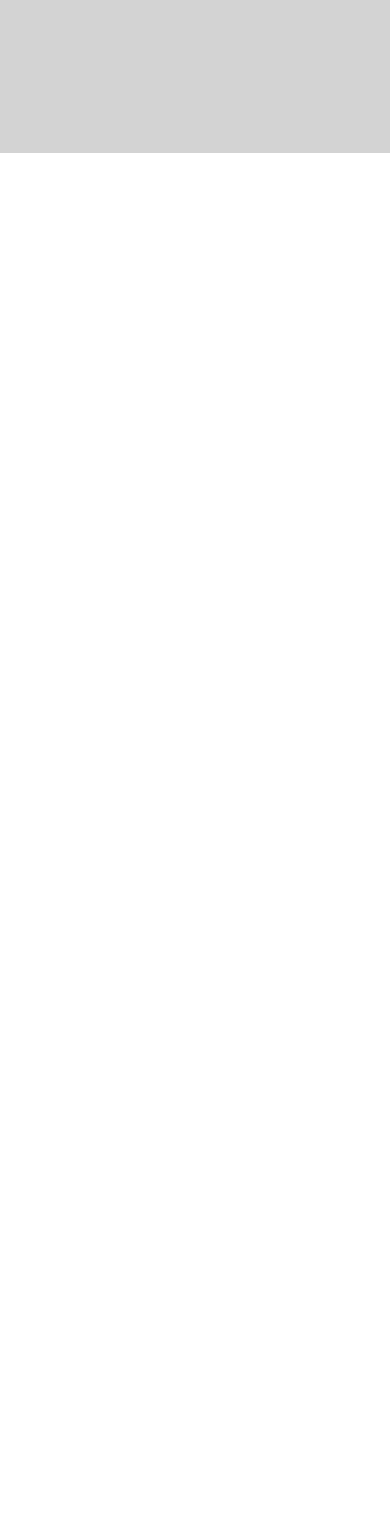
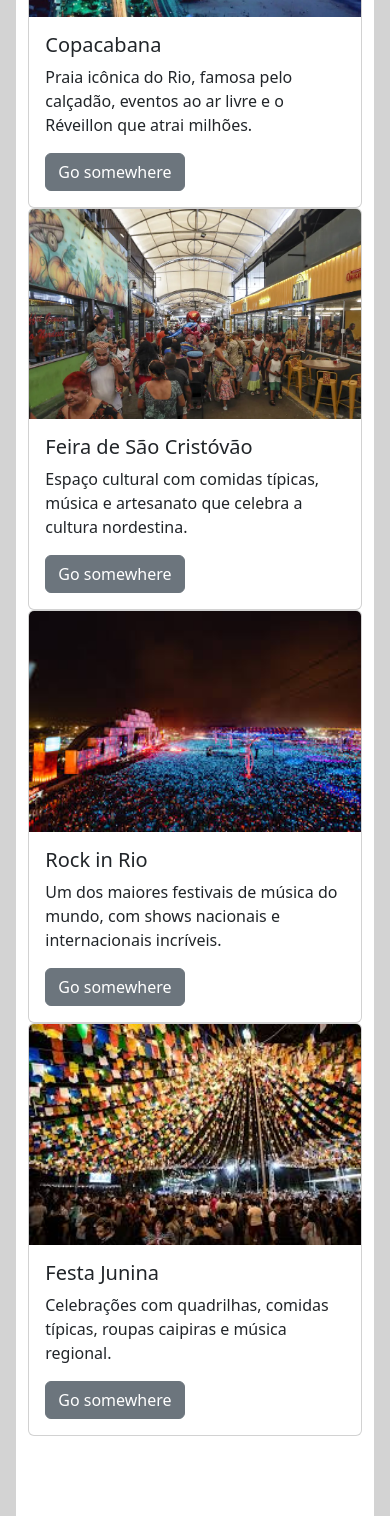
Before and after one commit to vinicius538/web_app_Vinicius3DS, a PHP site: page /home.php in a window 390 px wide; the page is wider, and only the part inside the window is pictured. Shown: the part 691-2207 px from the top of that part. Before the commit the page ends 844 px from the top of that part, so only its background shows below. Run offline with PHP 8.4, Linux system fonts and the light colour scheme.

Commit message:
Diverso
Adicionei as imagens

```diff
--- a/Web_App/home.php
+++ b/Web_App/home.php
@@ -39,56 +39,69 @@
 </ul>
     <div class="container">
         <div class="row">
-          <div class="col-10 mx-auto" style="background-color: white; margin-top: 30px; padding-bottom: 80px;">
+          <div class="col-11 mx-auto" style="background-color: white; margin-top: 30px; padding-bottom: 80px;">
               <h3 class="poppins-light" style="padding-top: 50px;">
                   <strong class="d-block text-center">
                       Welcome to the Web App
                   </strong>
               </h3>
-              <table>
-                <thead>
-                  <tr>
-                    <th>
-                      Recent
-                    </th>
-                  </tr>
-                </thead>
-                <tbody>
-                  <tr>
-                    <td>
-                      <div class="card" style="width: 18rem;">
-                      <img src="..." class="card-img-top" alt="...">
+                 <strong>
+                    Your events
+                  </strong>
+                  <br>
+
+                      <a href="create_event.php">
+                        <button>
+                          <img src="img/pluh.jpg" style="width: 14rem;" alt="">
+                        </button>
+                      </a>
+
+                    <h4 class="mt-5 mb-3">Recent</h4>
+                    <div class="row">
+                      <div class="col-md-3">
+                        <div class="card">
+                          <img src="img/copacabana.webp" class="card-img-top" alt="...">
                           <div class="card-body">
                             <h5 class="card-title">Copacabana</h5>
-                        <p class="card-text">Some quick example text to build on the card title and make up the bulk of the card’s content.</p>
-                        <a href="#" class="btn btn-primary">Go somewhere</a>
+                            <p class="card-text">Praia icônica do Rio, famosa pelo calçadão, eventos ao ar livre e o Réveillon que atrai milhões.</p>
+                            <a href="#" class="btn btn-secondary">Go somewhere</a>
                           </div>
                         </div>
-                    </td>
-                    <td>
-                      <div class="card" style="width: 18rem;">
-                      <img src="..." class="card-img-top" alt="...">
+                      </div>
+
+                      <div class="col-md-3">
+                        <div class="card">
+                          <img src="img/cristovao.webp" class="card-img-top" alt="...">
                           <div class="card-body">
                             <h5 class="card-title">Feira de São Cristóvão</h5>
-                        <p class="card-text">Some quick example text to build on the card title and make up the bulk of the card’s content.</p>
-                        <a href="#" class="btn btn-primary">Go somewhere</a>
+                            <p class="card-text">Espaço cultural com comidas típicas, música e artesanato que celebra a cultura nordestina.</p>
+                            <a href="#" class="btn btn-secondary">Go somewhere</a>
                           </div>
                         </div>
-                    </td>
-                    <td>
-                      <div class="card" style="width: 18rem;">
-                      <img src="..." class="card-img-top" alt="...">
+                      </div>
+
+                      <div class="col-md-3">
+                        <div class="card">
+                          <img src="img/rock in rio.jpg" class="card-img-top" alt="...">
                           <div class="card-body">
                             <h5 class="card-title">Rock in Rio</h5>
-                        <p class="card-text">Some quick example text to build on the card title and make up the bulk of the card’s content.</p>
-                        <a href="#" class="btn btn-primary">Go somewhere</a>
+                            <p class="card-text">Um dos maiores festivais de música do mundo, com shows nacionais e internacionais incríveis.</p>
+                            <a href="#" class="btn btn-secondary">Go somewhere</a>
                           </div>
                         </div>
-                    </td>
-                  </tr>
-                </tbody>
+                      </div>
 
-              </table>
+                      <div class="col-md-3">
+                        <div class="card">
+                          <img src="img/festa junina.jpg" class="card-img-top" alt="...">
+                          <div class="card-body">
+                            <h5 class="card-title">Festa Junina</h5>
+                            <p class="card-text">Celebrações com quadrilhas, comidas típicas, roupas caipiras e música regional.</p>
+                            <a href="#" class="btn btn-secondary">Go somewhere</a>
+                          </div>
+                        </div>
+                      </div>
+                    </div>
         </div>
     </div>
 </body>
--- a/Web_App/index.php
+++ b/Web_App/index.php
@@ -49,15 +49,15 @@
 
                         <br>
 
-                        <button class="btn btn-secondary google" id="google">
+                        <button type="button" class="btn btn-secondary google" id="google">
                             <i class="bi bi-google">
                             </i>
                         </button>
-                        <button class="btn btn-secondary facebook" id="face">
+                        <button type="button" class="btn btn-secondary facebook" id="face">
                             <i class="bi bi-facebook">
                             </i>
                         </button>
-                        <button class="btn btn-secondary github" id="git">
+                        <button type="button" class="btn btn-secondary github" id="git">
                             <i class="bi bi-github">
                             </i>
                         </button>
```
Also changed, not shown: Web_App/create_event.php (added, +115 -0 lines), Web_App/API/api.js (added), Web_App/img/copacabana.webp (added), Web_App/img/cristovao.webp (added), Web_App/img/festa junina.jpg (added), Web_App/img/pluh.jpg (added), Web_App/img/rock in rio.jpg (added). Lines whose indentation alone changed are shown as unchanged.
